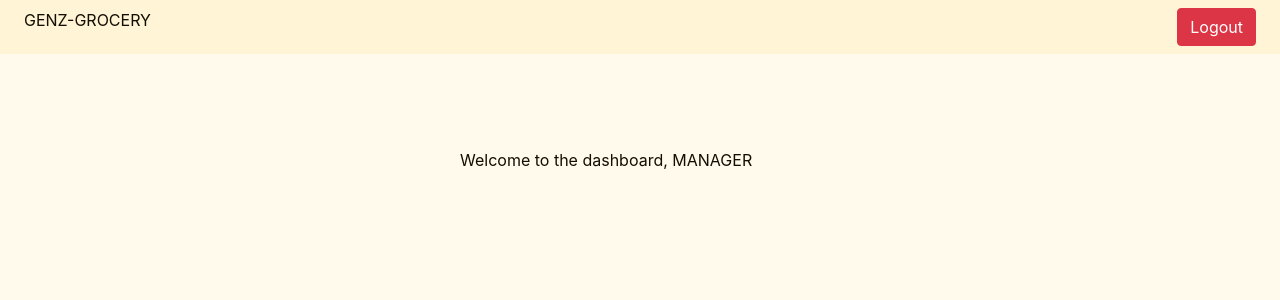
After one commit to codeswithroh/GenZ-Grocery, a Flask app: page / in a window 1280 px wide. The commit adds this page. Shown: the top 300 px of the page. Run offline with Flask 3, Linux system fonts and the light colour scheme; a user stored in the database is signed in; some libraries are stand-ins or nearby versions.

Commit message:
added app headers

```diff
--- a/app.py
+++ b/app.py
@@ -8,6 +8,11 @@ app.secret_key = 'my_secret_key'  # Change this to a secure secret key
 
 # SQLite database configuration
 DATABASE = 'database.db'
+
+@app.context_processor
+def set_authentication():
+    user_authenticated = session.get('authenticated')
+    return dict(authenticated=user_authenticated)
 
 # Routes
 @app.route('/signup', methods=['GET', 'POST'])
@@ -44,11 +49,19 @@ def signin(role="USER"):
 
     return render_template('signin.html', role= role)
 
-@app.route('/dashboard')
+@app.route('/logout', methods=['GET','POST'])
+def logout():
+    print(session.get('authenticated'))
+    if request.method == 'POST':
+        session['authenticated'] = False
+        session.pop('role', None)
+        return redirect(url_for('signin'))
+
+@app.route('/')
 def dashboard():
     if session.get('authenticated'):
         role = session.get('role')
-        return f"Welcome to the Dashboard! Your role is {role}."
+        return render_template('dashboard.html', role=role)
     else:
         return redirect(url_for('signin'))
 
@@ -57,5 +70,6 @@ def not_found(path):
     return render_template('404.html'),404
 
 
+
 if __name__ == '__main__':
     app.run(debug=True)
--- a/functions/auth_function.py
+++ b/functions/auth_function.py
@@ -1,5 +1,5 @@
 import sqlite3
-from flask import flash, request
+from flask import flash, request, session
 from werkzeug.security import generate_password_hash, check_password_hash
 
 DATABASE = "database.db"
--- a/templates/base.html
+++ b/templates/base.html
@@ -29,6 +29,10 @@
         background-color: var(--success);
       }
 
+      .header {
+        background-color: var(--secondary);
+      }
+
       .container {
         padding: 20px;
         margin: auto;
@@ -50,6 +54,16 @@
   </head>
   <body>
     <div class="container">
+      <div class="header fixed-top d-flex justify-content-between px-4 py-2">
+        <div class="logo">GENZ-GROCERY</div>
+        <div class="right-side">
+          {% if authenticated %}
+          <form method="post" action="{{ url_for('logout') }}">
+            <button type="submit" class="btn btn-danger">Logout</button>
+          </form>
+          {% endif %}
+        </div>
+      </div>
       {% with messages = get_flashed_messages(with_categories=true) %} {% if
       messages %} {% for alert_class, message in messages %}
       <div
--- /dev/null
+++ b/templates/dashboard.html
@@ -0,0 +1,3 @@
+{% extends 'base.html' %} {% block content %}
+<div>Welcome to the dashboard, {{role}}</div>
+{% endblock %}
```
